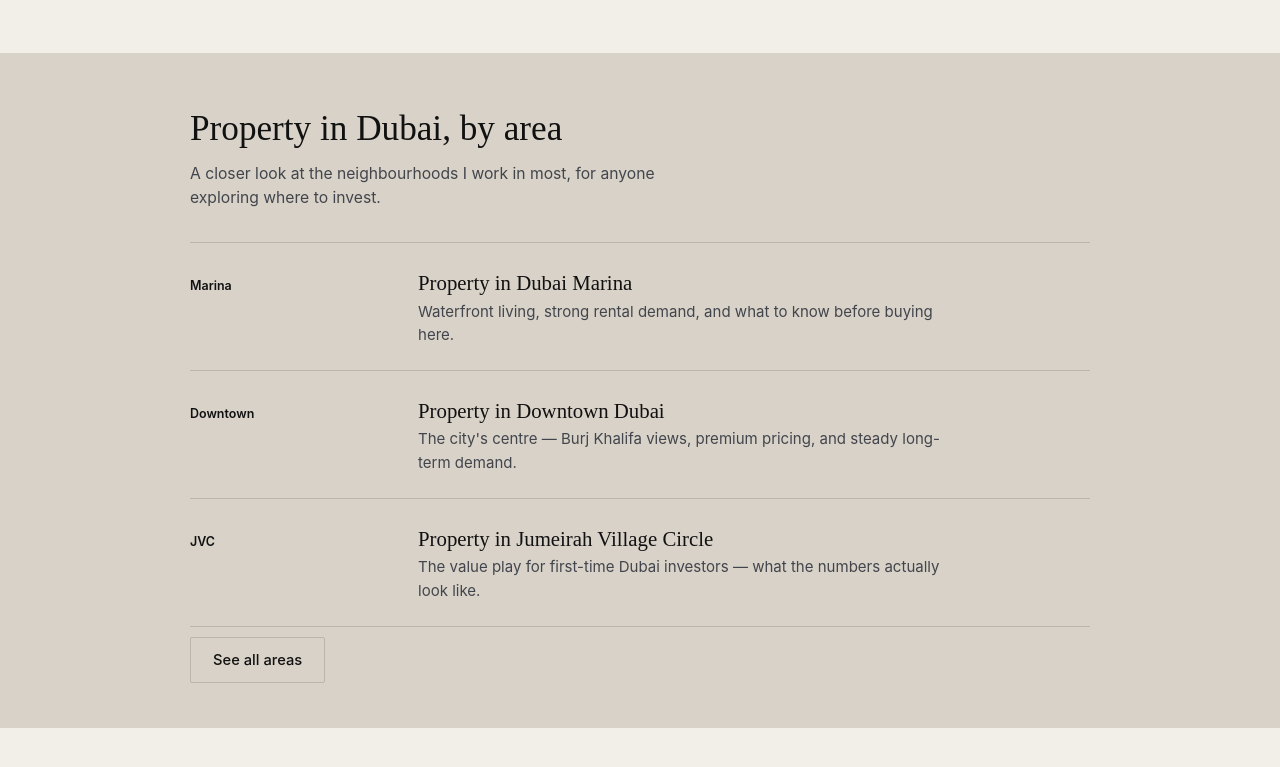
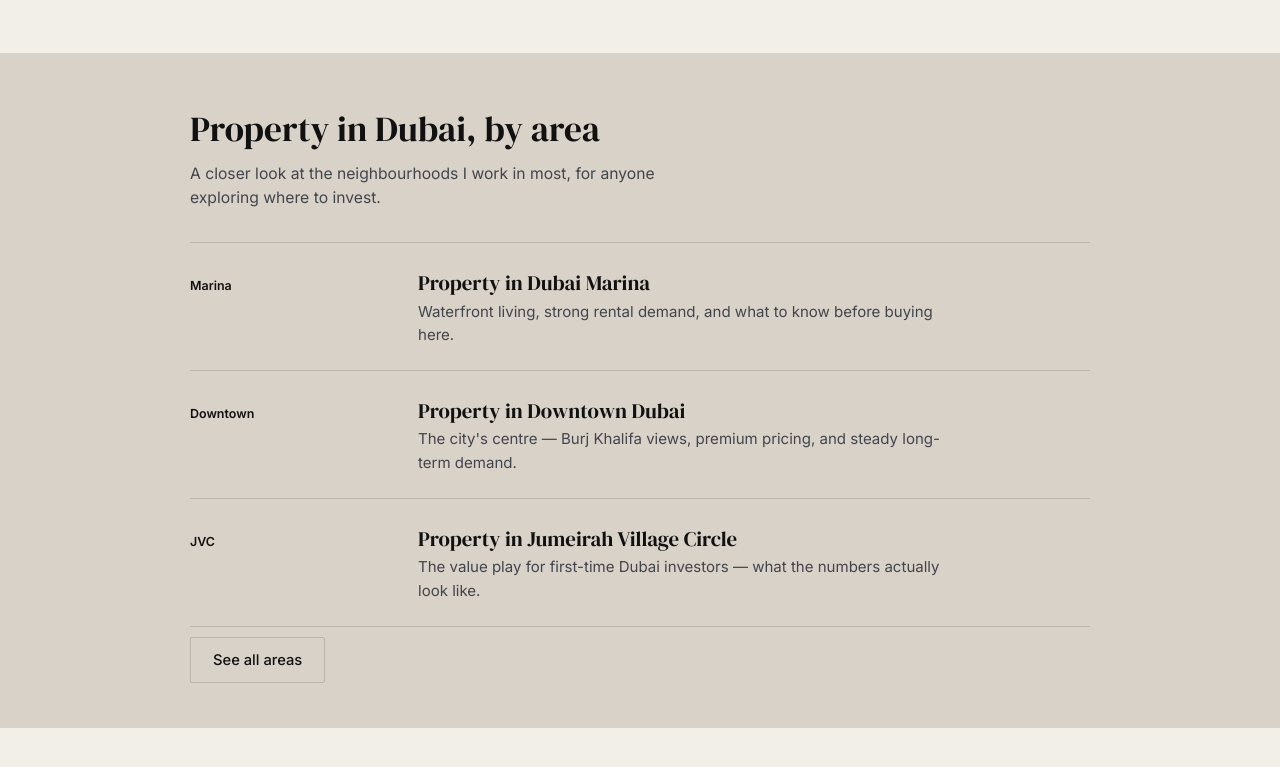
Before and after one commit to jamaljdxb/-jamal-akim-website-, an Astro site in the folder jamal-akim-website/: page / in a window 1280 px wide. Shown: the part 727-1494 px from the top of the page. Built offline with nearby package versions, Linux system fonts and the light colour scheme; Astro itself is replaced by a stand-in of ours.

Commit message:
Update font links in BaseLayout.astro

```diff
--- a/jamal-akim-website/src/layouts/BaseLayout.astro
+++ b/jamal-akim-website/src/layouts/BaseLayout.astro
@@ -32,7 +32,7 @@ const canonicalURL = new URL(canonicalPath, Astro.site);
 
   <link rel="preconnect" href="https://fonts.googleapis.com" />
   <link rel="preconnect" href="https://fonts.gstatic.com" crossorigin />
-  <link href="https://fonts.googleapis.com/css2?family=Fraunces:opsz,wght@9..144,340;9..144,480;9..144,600&family=IBM+Plex+Sans:wght@400;500;600&display=swap" rel="stylesheet" />
+      <link href="https://fonts.googleapis.com/css2?family=DM+Serif+Display&family=Inter:wght@400;500;600;700&display=swap" rel="stylesheet" />
 </head>
 <body>
   <header class="nav">
```
